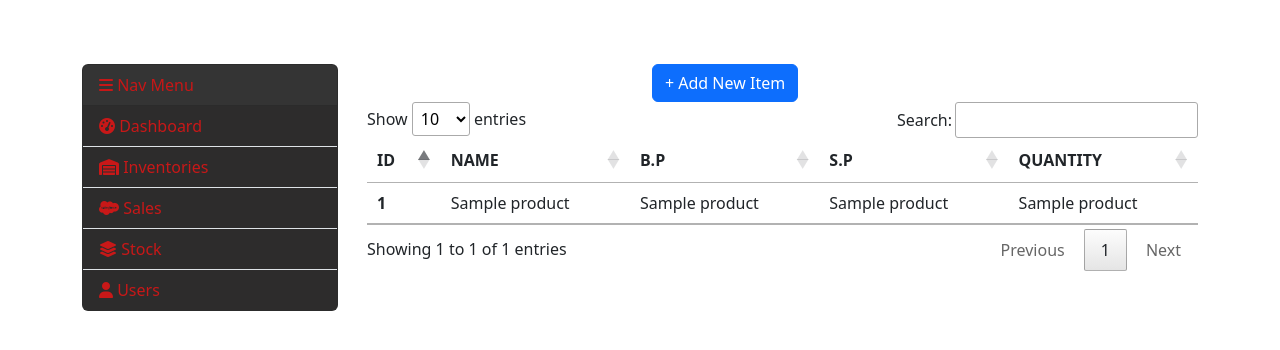
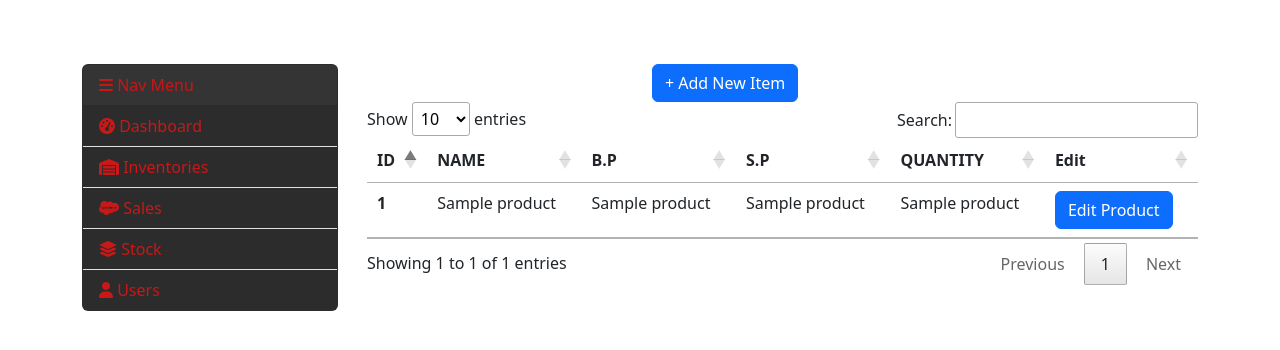
Before and after one commit to kenmaganjo/sales_system, a Flask app: page /products in a window 1280 px wide. Shown: the part 56-406 px from the top of the page. Run offline with Flask 3, Linux system fonts and the light colour scheme; a database or web service that is not in the repository returns one stand-in record (values such as "Sample title"); some libraries are stand-ins or nearby versions.

Commit message:
edit product modal added

```diff
--- a/main.py
+++ b/main.py
@@ -1,5 +1,5 @@
-from flask import Flask, render_template, request, redirect
-from pgfunc import fetch_data, insert_products, insert_sales,sales_per_day, sales_per_product, user_credentials
+from flask import Flask, render_template, request, redirect, url_for, session
+from pgfunc import fetch_data, insert_products, insert_sales,sales_per_day, sales_per_product, user_credentials, update_product
 import pygal
 
 # Create an object called app
@@ -7,6 +7,7 @@ import pygal
 # All HTML files are put inside "templates" folder
 # All CSS/JS/ Images are put inside "static" folder
 app = Flask(__name__)
+app.secret_key = "ken2020"
 
 # a route is an extension of url which loads you a html page
 # @ - a decorator(its in-built ) make something be static
@@ -34,6 +35,18 @@ def addproducts():
       stock_quantity=request.form["stock_quantity"]
       product=(name,buying_price,selling_price,stock_quantity)
       insert_products(product)
+      return redirect("/products")
+
+@app.route('/editproduct', methods=["POST", "GET"])
+def editproduct():
+    if request.method == "POST":
+      id = request.form['id']
+      name = request.form['name']
+      buying_price = request.form['buying_price']
+      selling_price = request.form['selling_price']
+      stock_quantity = request.form['stock_quantity']
+      product=(name,buying_price,selling_price,stock_quantity,id)
+      update_product(product)
       return redirect("/products")
 
 @app.route('/addsales', methods=["POST","GET"])
@@ -76,13 +89,33 @@ def dashboard():
 
 @app.route('/login', methods=["POST","GET"])
 def login():
+   if request.method == "POST":
+      user = request.form["email_address"]
+      session["user"] = user
+      return redirect(url_for("user"))
+   else:
+      if "name" in session:
+         return redirect(url_for("login"))
    login = user_credentials()
    email = []
    password = []
    for i in login:
          email, password = i
-         # print(email,password)
+         print(email,password)
    return render_template('login.html', login=login)
+
+@app.route('/user')
+def user():
+   if "user" in session:
+      user = session["user"]
+      return f"{user}"
+   else:
+      return redirect(url_for("login"))
+
+@app.route('/logout')
+def logout():
+   session.pop("user", default=None)
+   return redirect(url_for("login"))
 
 @app.route('/register', methods=["POST","GET"])
 def register():
--- a/pgfunc.py
+++ b/pgfunc.py
@@ -49,3 +49,10 @@ def user_credentials():
     cur.execute(q)
     results = cur.fetchall()
     return results
+
+
+def update_product(p):
+    q = "UPDATE products SET name = %s, buying_price = %s, selling_price = %s, stock_quantity =%s WHERE id = %s;"
+    cur.execute(q,p)
+    conn.commit()
+    return q
--- a/templates/layout.html
+++ b/templates/layout.html
@@ -149,6 +149,7 @@
   // config options...
 });
 </script>
+
 </body>
 
 </html>
--- a/templates/products.html
+++ b/templates/products.html
@@ -26,6 +26,8 @@
                     <div class="col-lg-4 col-md-6 col-sm-12">
 
                     </div>
+
+
                     <div class="col-lg-4 col-md-6 col-sm-12">
                         <!-- Button trigger modal -->
                         <button type="button" class="btn btn-primary" data-bs-toggle="modal"
@@ -78,11 +80,10 @@
                             </div>
                         </div>
                     </div>
-                    <div class="col-lg-4 col-md-6 col-sm-12">
+                <div class="col-lg-4 col-md-6 col-sm-12">
 
 
-                    </div>
-
+                </div>
 
                 </div>
                 <div class="row">
@@ -95,27 +96,90 @@
                                 <th scope="col">B.P</th>
                                 <th scope="col">S.P</th>
                                 <th scope="col">QUANTITY</th>
+                                <th scope="col">Edit</th>
+
 
                             </tr>
                         </thead>
                         <tbody>
-                            {% for i in products %}
+                            {% for row in products %}
                             <tr>
-                                <th scope="row">{{ i[0]}}</th>
-                                <td>{{ i[1]}}</td>
-                                <td>{{ i[2]}}</td>
-                                <td>{{ i[3]}}</td>
-                                <td>{{ i[4]}}</td>
+                                <th scope="row">{{ row[0]}}</th>
+                                <td>{{ row[1]}}</td>
+                                <td>{{ row[2]}}</td>
+                                <td>{{ row[3]}}</td>
+                                <td>{{ row[4]}}</td>
+                                <td>
+                                    <button type="button" class="btn btn-primary" data-bs-toggle="modal"
+                                        data-bs-target="#exampleModal{{row[0]}}">
+                                        Edit Product
+                                    </button>
+                                    <div class="modal fade" id="exampleModal{{row[0]}}" tabindex="-1" aria-labelledby="exampleModalLabel"
+                                    aria-hidden="true">
+                                    <div class="modal-dialog">
+                                        <div class="modal-content">
+                                            <div class="modal-header">
+                                                <h1 class="modal-title fs-5" id="exampleModal{{row[0]}}">Edit Product No: {{row[0]}}</h1>
+                                                <button type="button" class="btn-close" data-bs-dismiss="modal"
+                                                    aria-label="Close"></button>
+                                            </div>
+                                            <div class="modal-body">
+                                                <form action="/editproduct" method="post">
+                                                    <div class="mb-3">
+                                                        <label for="exampleInputID" class="form-label">ID</label>
+                                                        <input type="hidden" name="id" class="form-control" value="{{row[0]}}"
+                                                            id="exampleInputPassword1">
+                                                    </div>
+                                                    <div class="mb-3">
+                                                        <label for="exampleInputID" class="form-label">Name</label>
+                                                        <input type="text" name="name" class="form-control" value="{{row[1]}}"
+                                                            id="exampleInputPassword1">
+                                                    </div>
+                                                    <div class="mb-3">
+                                                        <label for="exampleInputID" class="form-label">Buying Price</label>
+                                                        <input type="number" name="buying_price" class="form-control" value="{{row[2]}}"
+                                                            id="exampleInputPassword1">
+                                                    </div>
+                                                    <div class="mb-3">
+                                                        <label for="exampleInputID" class="form-label">Selling Price</label>
+                                                        <input type="number" name="selling_price" class="form-control" value="{{row[3]}}"
+                                                            id="exampleInputPassword1">
+                                                    </div>
+                                                    <div class="mb-3">
+                                                        <label for="exampleInputID" class="form-label">Quantity</label>
+                                                        <input type="number" name="stock_quantity" class="form-control" value="{{row[4]}}"
+                                                            id="exampleInputPassword1">
+                                                    </div>
+                                                    <div>
+                                                        <button type="submit" class="btn btn-md btn-success">Update</button>
+                                                    </div>
+
+
+                                                </form>
+
+                                            </div>
+
+                                        </div>
+                                    </div>
+                                </div>
+
+                                </td>
+
+
+
                             </tr>
                             {% endfor %}
 
                         </tbody>
+
                     </table>
+                    <!-- Add this modal at the end of your product.html file -->
 
                 </div>
+            </div>
 
-            </div>
         </div>
-    </div>
+        </div>
+
 
 {% endblock %}
```
Also changed, not shown: templates/login.html (+5 -3 lines), templates/register.html (+8 -0 lines).
